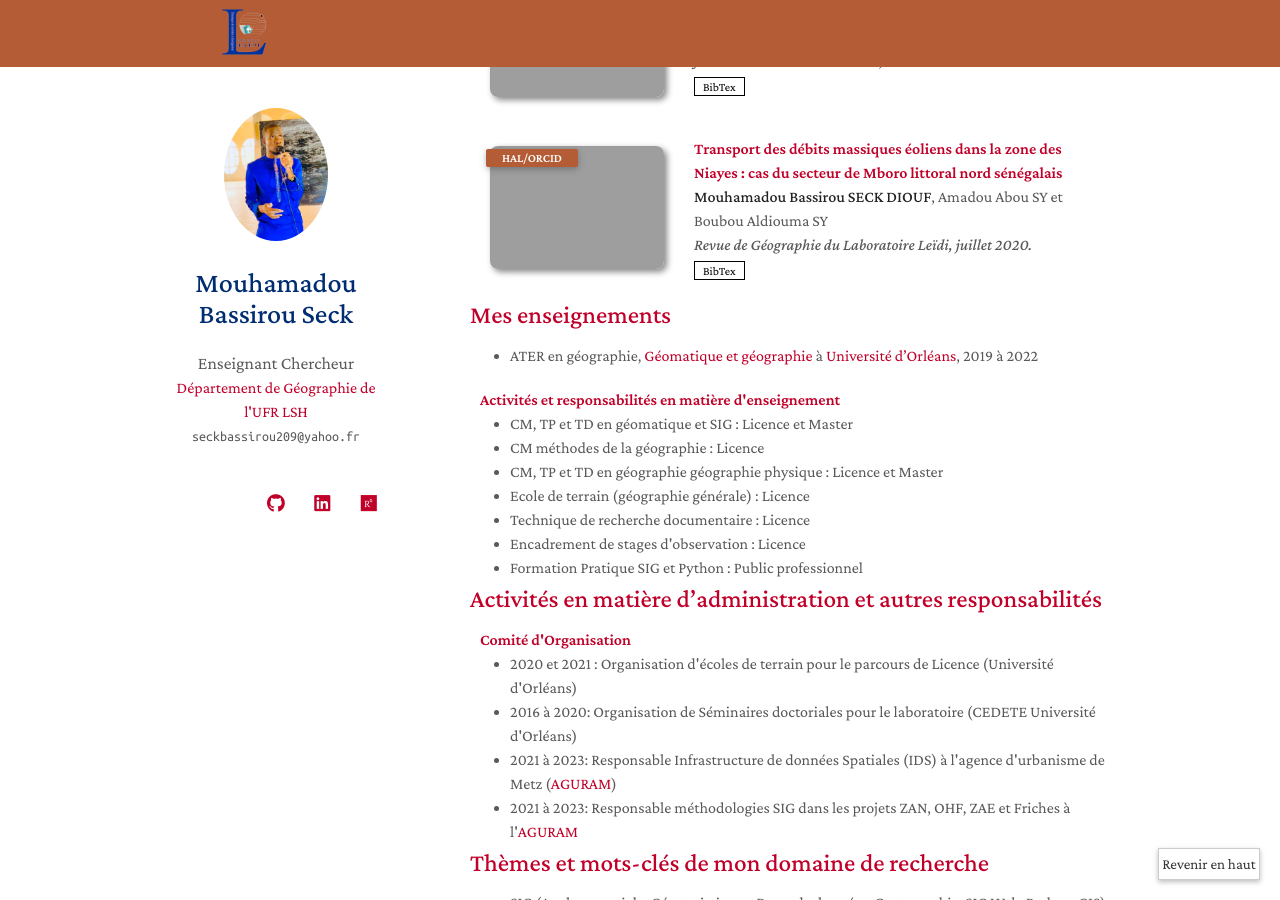
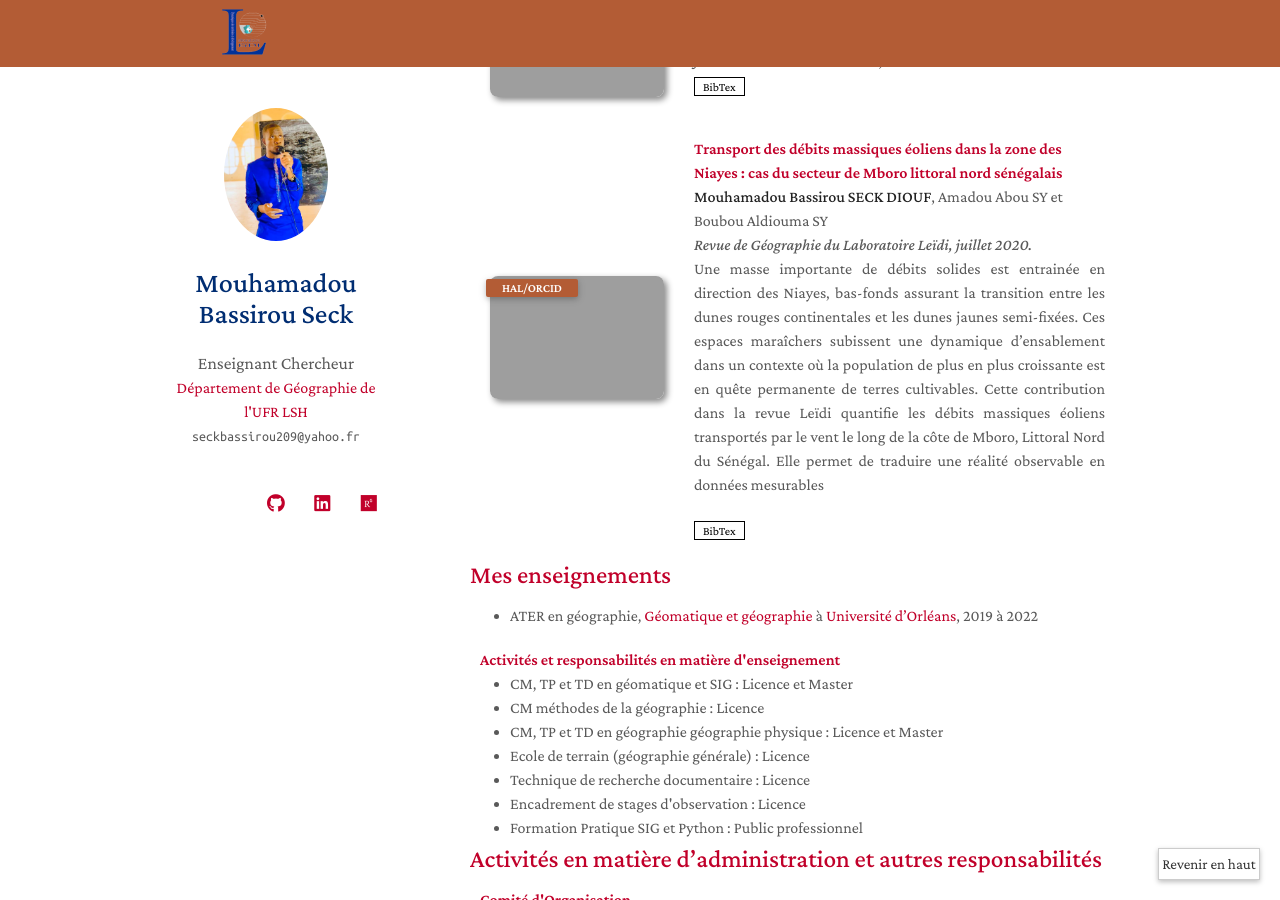
Before and after one commit to Bassmbacke/researchpage, a Jekyll site: the page built from index.md, in a window 1280 px wide and 900 px high, scrolled down 1580 px. Built offline with Jekyll 4.4.1, drawn with Linux system fonts in a browser that asks for light colours; nearby versions of some CDN libraries; comment, search, counter and statistics services are not loaded; a style sheet for code colours, icons or effects is not loaded; our own code applies the rules of GitHub Pages for plain Markdown files; grey boxes are pictures that could not be loaded.

Commit message:
Update publications.md

```diff
--- a/_includes/publications.md
+++ b/_includes/publications.md
@@ -154,6 +154,8 @@
       <div class="author"><strong>Mouhamadou Bassirou SECK DIOUF</strong>, Amadou Abou SY et Boubou Aldiouma SY</div>
       <div class="periodical"><em>Revue de Géographie du Laboratoire Leïdi, juillet 2020.</em>
       </div>
+       <p style="text-align: justify">Une masse importante de débits solides est entrainée en direction des Niayes, bas-fonds assurant la transition entre les dunes rouges continentales et les dunes jaunes semi-fixées. Ces espaces maraîchers subissent une dynamique d’ensablement dans un contexte où la population de plus en plus croissante est en quête permanente de terres cultivables.
+Cette contribution dans la revue Leïdi quantifie les débits massiques éoliens transportés par le vent le long de la côte de Mboro, Littoral Nord du Sénégal. Elle permet de traduire une réalité observable en données mesurables</p>
     <div class="links">
       <!--<a href="https://arxiv.org/pdf/2010.05063.pdf" class="btn btn-sm z-depth-0" role="button" target="_blank" style="font-size:12px;">PDF</a>
       <a href="https://git.io/JYHyt" class="btn btn-sm z-depth-0" role="button" target="_blank" style="font-size:12px;">Code</a>
```
